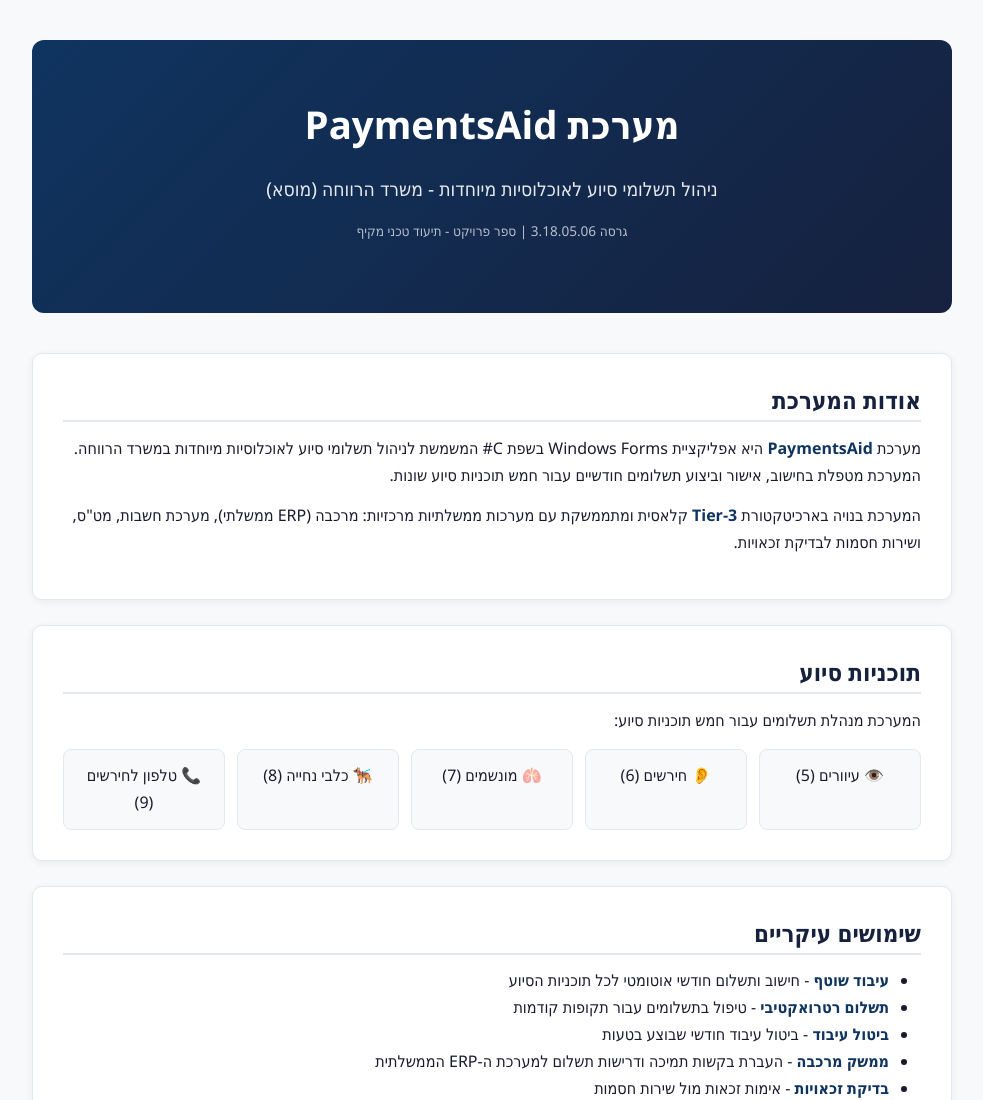
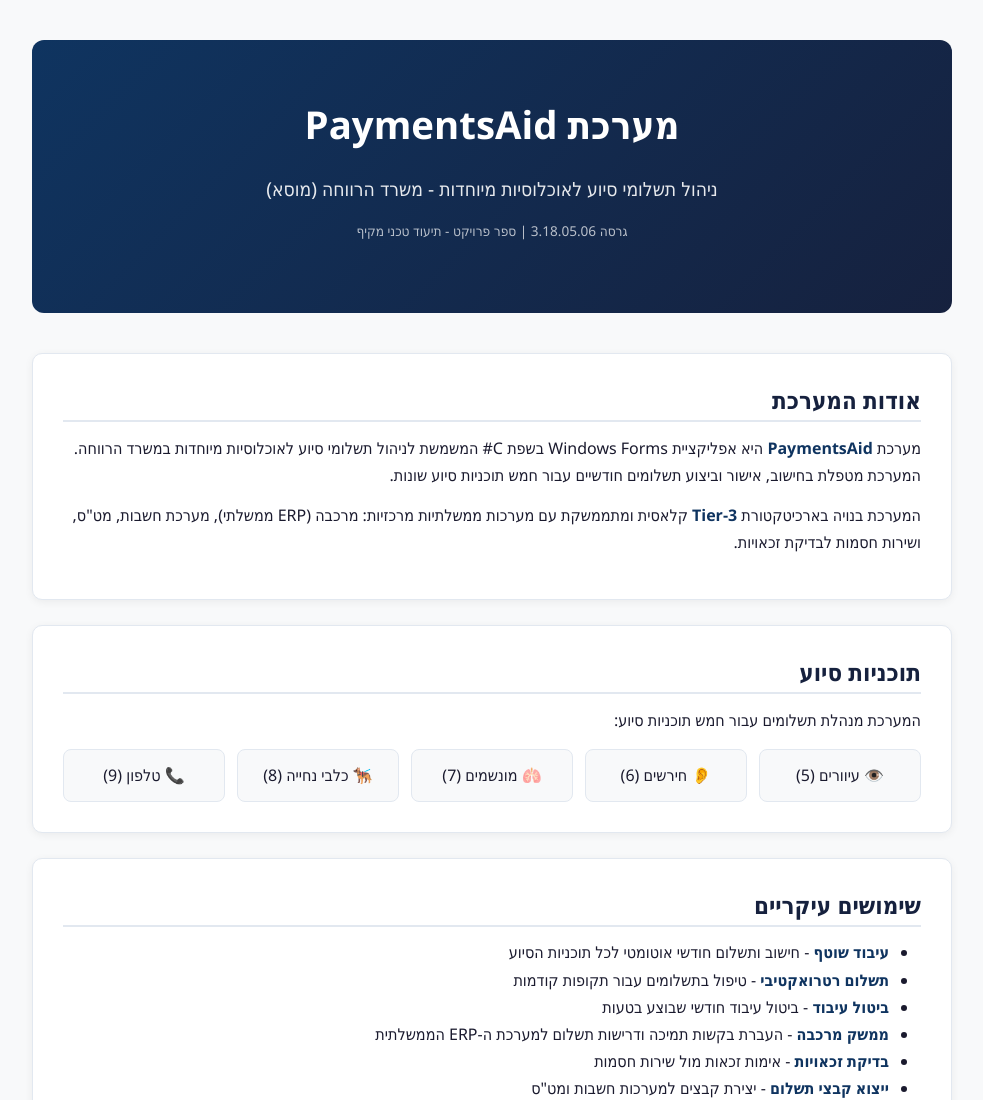
Before and after one commit to tzamit/pa-projectbook, a plain HTML site: page index.html in a window 1280 px wide. Shown: the top 1100 px of the page, without its empty margins (148-1131 px from the left). Drawn offline with Linux system fonts and the light colour scheme.

Commit message:
update home page

```diff
--- a/index.html
+++ b/index.html
@@ -204,7 +204,7 @@
     <li>👂 חירשים (6)</li>
     <li>🫁 מונשמים (7)</li>
     <li>🐕‍🦺 כלבי נחייה (8)</li>
-    <li>📞 טלפון לחירשים (9)</li>
+    <li>📞 טלפון (9)</li>
   </ul>
 </div>
 
```
